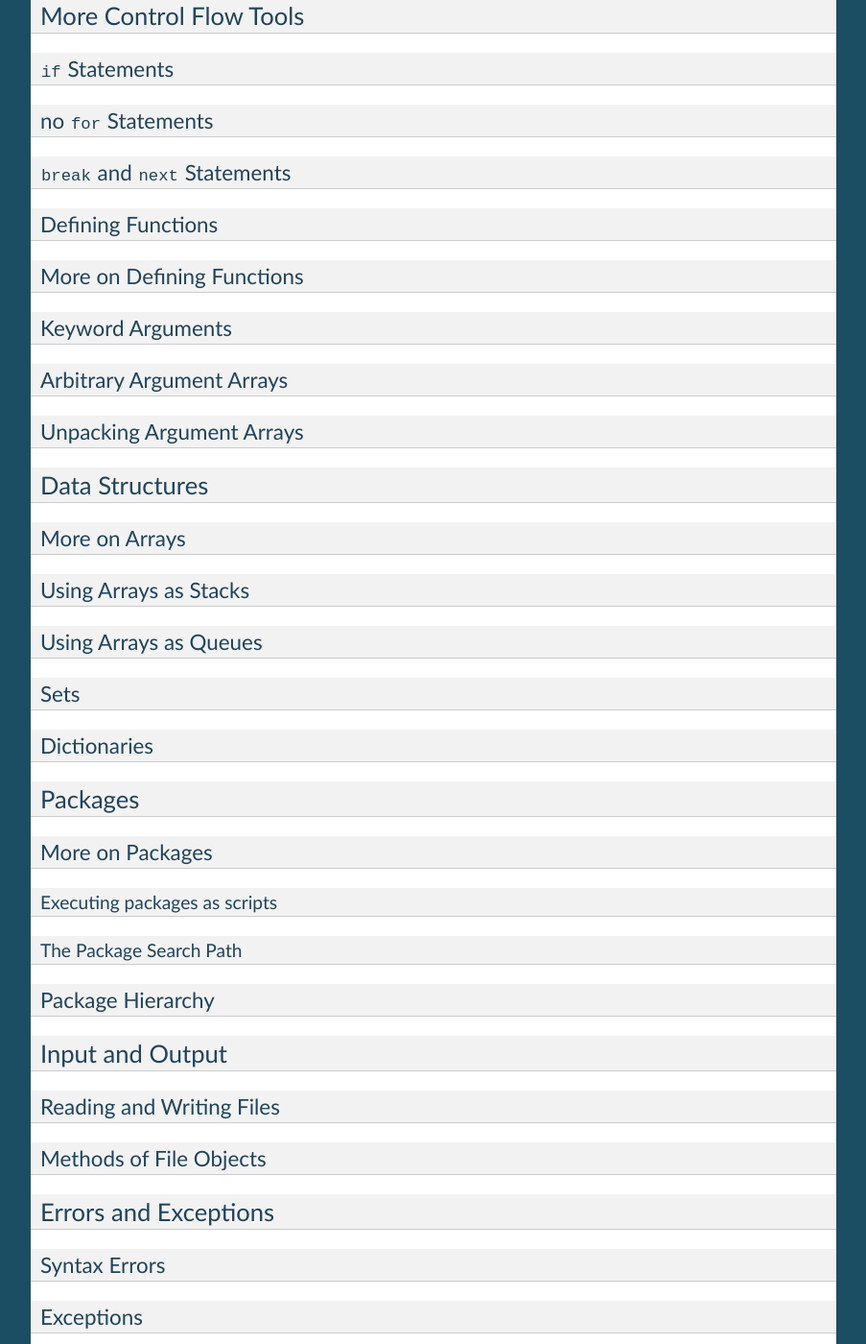
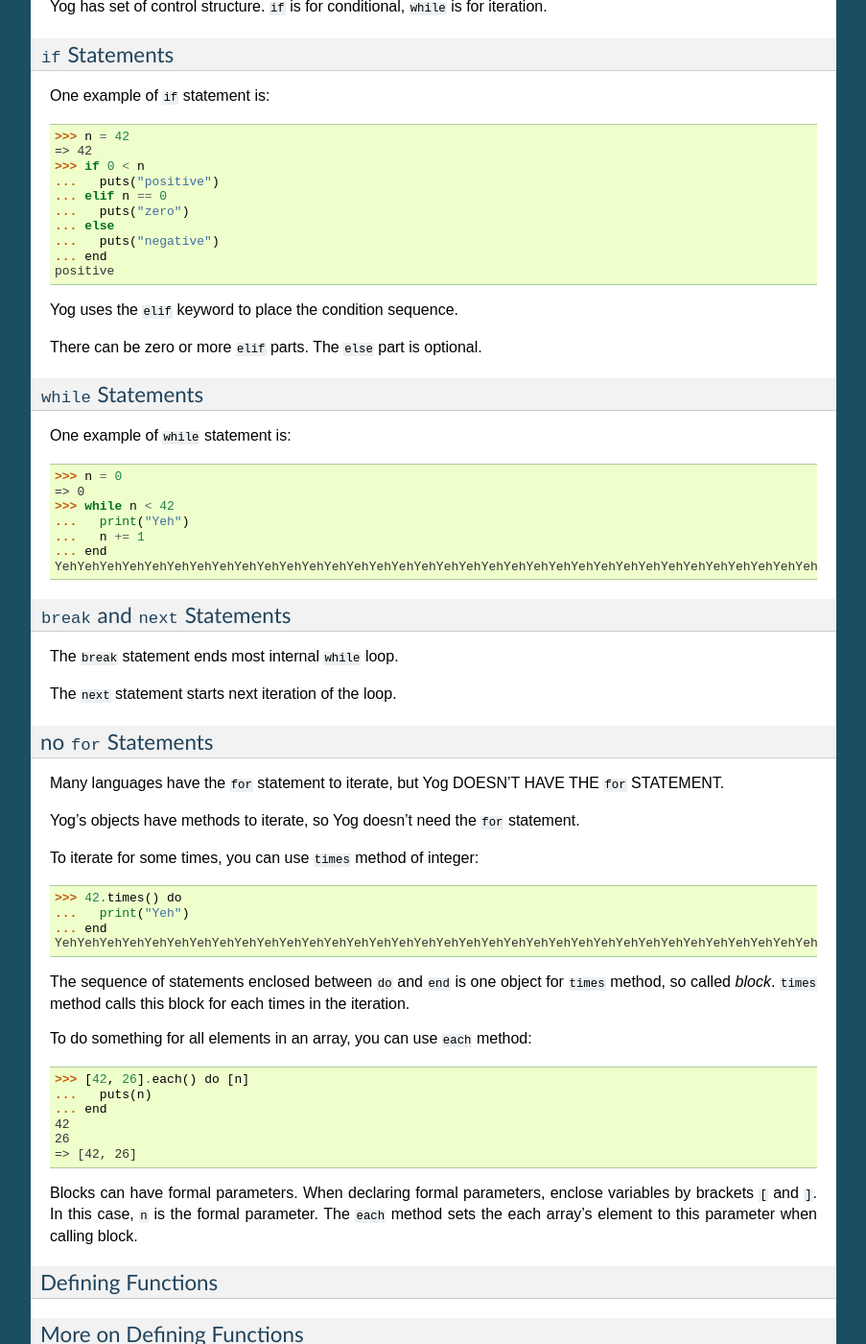
Before and after one commit to SumiTomohiko/Yog, a Sphinx documentation site: the page built from doc/tutorial.rst, in a window 1280 px wide and 1400 px high, scrolled down 5677 px. Shown: the whole window at 96% size, without its empty margins (198-1101 px from the left). Built offline with Sphinx 7.4.7, drawn with Linux system fonts in a browser that asks for light colours; some of the changed text lies outside the part shown.

Commit message:
Described the control flows.

```diff
--- a/doc/tutorial.rst
+++ b/doc/tutorial.rst
@@ -219,10 +219,10 @@ Yog can append a string with the ``<<`` operator::
 
   >>> s = "Creep!"
   => Creep!
-  >>> s << " Nyalathotep girl"
-  => Creep! Nyalathotep girl
+  >>> s << " Nyalathotep Girl"
+  => Creep! Nyalathotep Girl
   >>> s
-  => Creep! Nyalathotep girl
+  => Creep! Nyalathotep Girl
 
 Regular Expressions
 -------------------
@@ -313,23 +313,84 @@ You can also append an element with the ``<<`` operator::
   >>> c
   => [42, "bar", 3.14159, 26, "quux", "hoge"]
 
-First Steps Towrards Programming
-================================
+******************
+Control Flow Tools
+******************
 
-.. TODO
-
-***********************
-More Control Flow Tools
-***********************
+Yog has set of control structure.
+``if`` is for conditional, ``while`` is for iteration.
 
 ``if`` Statements
 =================
 
+One example of ``if`` statement is::
+
+  >>> n = 42
+  => 42
+  >>> if 0 < n
+  ...   puts("positive")
+  ... elif n == 0
+  ...   puts("zero")
+  ... else
+  ...   puts("negative")
+  ... end
+  positive
+
+Yog uses the ``elif`` keyword to place the condition sequence.
+
+There can be zero or more ``elif`` parts.
+The ``else`` part is optional.
+
+``while`` Statements
+====================
+
+One example of ``while`` statement is::
+
+  >>> n = 0
+  => 0
+  >>> while n < 42
+  ...   print("Yeh")
+  ...   n += 1
+  ... end
+  YehYehYehYehYehYehYehYehYehYehYehYehYehYehYehYehYehYehYehYehYehYehYehYehYehYehYehYehYehYehYehYehYehYehYehYehYehYehYehYehYehYeh
+
+``break`` and ``next`` Statements
+=================================
+
+The ``break`` statement ends most internal ``while`` loop.
+
+The ``next`` statement starts next iteration of the loop.
+
 no ``for`` Statements
 =====================
 
-``break`` and ``next`` Statements
-=================================
+Many languages have the ``for`` statement to iterate,  but Yog DOESN'T HAVE THE ``for`` STATEMENT.
+
+Yog's objects have methods to iterate, so Yog doesn't need the ``for`` statement.
+
+To iterate for some times, you can use ``times`` method of integer::
+
+  >>> 42.times() do
+  ...   print("Yeh")
+  ... end
+  YehYehYehYehYehYehYehYehYehYehYehYehYehYehYehYehYehYehYehYehYehYehYehYehYehYehYehYehYehYehYehYehYehYehYehYehYehYehYehYehYehYeh=> nil
+
+The sequence of statements enclosed between ``do`` and ``end`` is one object for ``times`` method, so called *block*.
+``times`` method calls this block for each times in the iteration.
+
+To do something for all elements in an array, you can use ``each`` method::
+
+  >>> [42, 26].each() do [n]
+  ...   puts(n)
+  ... end
+  42
+  26
+  => [42, 26]
+
+Blocks can have formal parameters.
+When declaring formal parameters, enclose variables by brackets ``[`` and ``]``.
+In this case, ``n`` is the formal parameter.
+The ``each`` method sets the each array's element to this parameter when calling block.
 
 Defining Functions
 ==================
```
